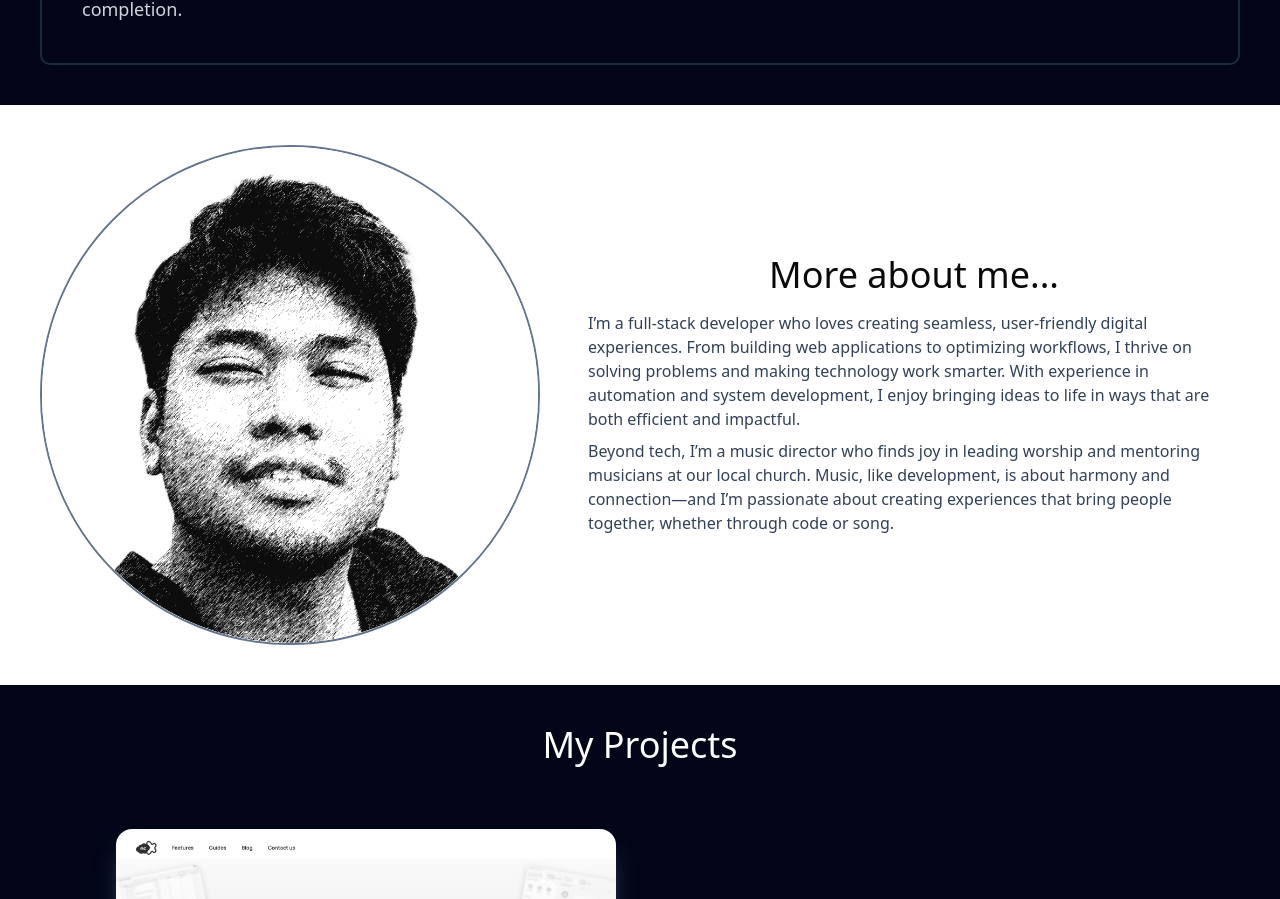
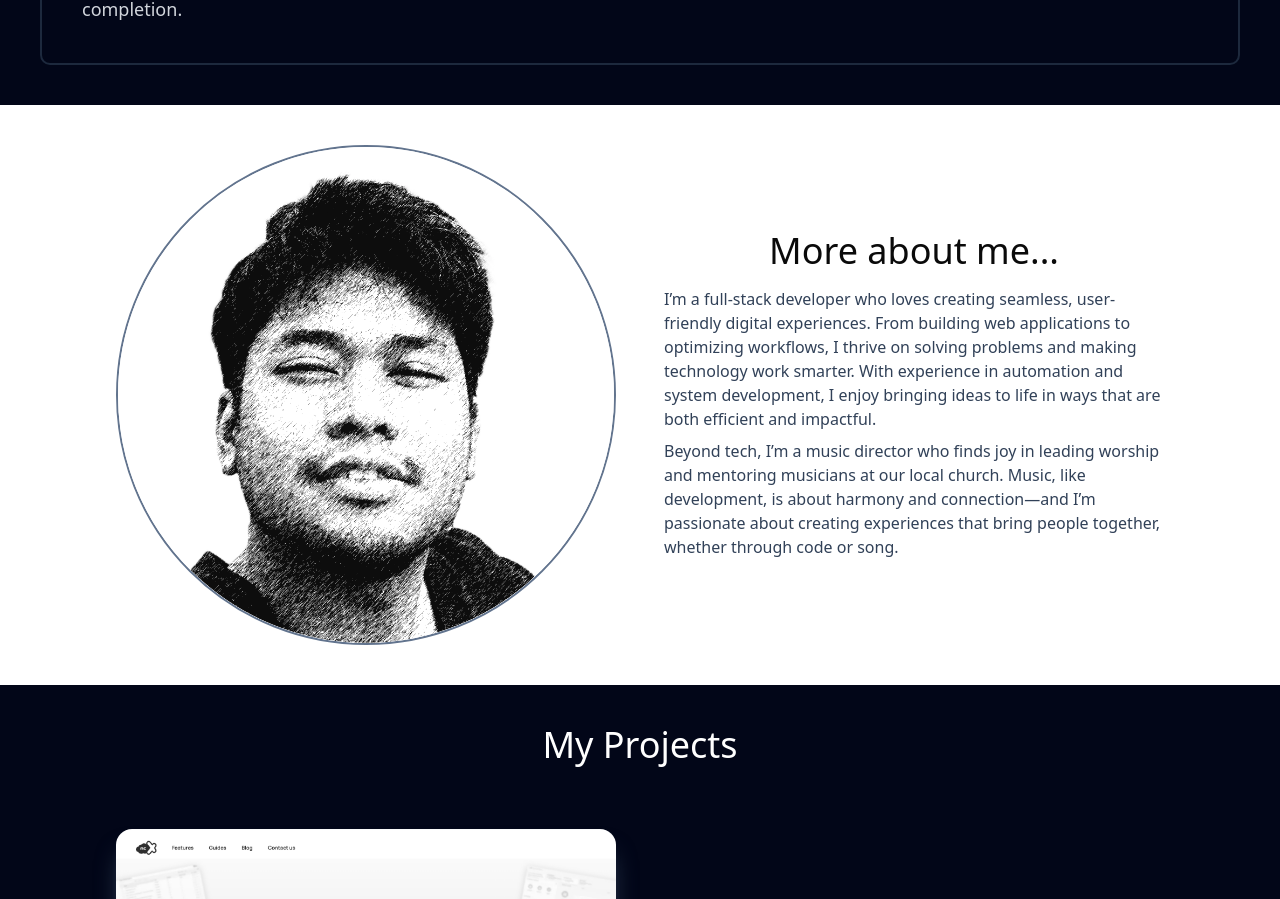
Before and after one commit to nearbyjustine/mabilisang-portfolio, a React (Vite) app: page / in a window 1280 px wide. Shown: the part 1351-2250 px from the top of the page. Built offline with nearby package versions, Linux system fonts and the light colour scheme.

Commit message:
responsive about me

```diff
--- a/src/sections/AboutMe.tsx
+++ b/src/sections/AboutMe.tsx
@@ -1,13 +1,13 @@
 function AboutMe() {
 	return (
 		<section className="2xl:px-20 px-10 2xl:py-20 py-10" id="me">
-			<div className="flex md:flex-row flex-col gap-6 md:gap-12">
+			<div className="flex lg:flex-row flex-col items-center justify-center gap-6 md:gap-12">
 				<img
 					className="w-[500px] md:[1200px] rounded-full border-2 border-slate-500"
 					src="me-sketch-circle.webp"
 					alt="placeholder"
 				/>
-				<div className="w-full flex flex-col items-center justify-center">
+				<div className="w-full md:w-[500px] flex flex-col items-center justify-center">
 					<h1 className="md:text-4xl text-2xl">More about me...</h1>
 					<p className="mt-4 text-slate-700 md:text-base text-sm">
 						I’m a full-stack developer who loves creating seamless,
```
